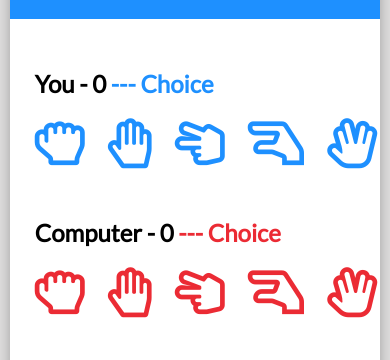
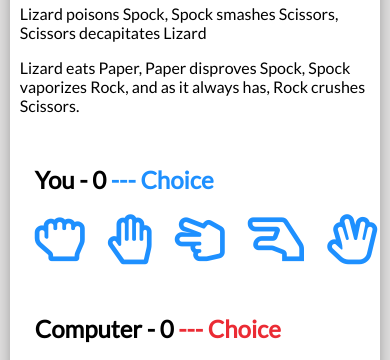
Before and after one commit to aabdulk862/spock-rock-game, a plain HTML site: page index.html in a window 390 px wide. Shown: the part 213-573 px from the top of the page. Drawn offline with Linux system fonts and the light colour scheme.

Commit message:
update rules

```diff
--- a/index.html
+++ b/index.html
@@ -14,6 +14,12 @@
         <div class="header">
             <h1>Rock Paper Scissors Lizard Spock</h1>
         </div>
+
+        <div class="rules">
+            <p> Scissors cuts Paper, Paper covers Rock, Rock crushes Lizard</p> <p>Lizard poisons Spock, Spock smashes Scissors, Scissors decapitates Lizard</p>
+            <p>Lizard eats Paper, Paper disproves Spock, Spock vaporizes Rock, and as it always has, Rock crushes Scissors.</p>
+        </div>
+
         <!-- Player Container -->
         <div class="player-container" id="player">
             <h2>You - <span id="playerScore">0</span>
@@ -42,6 +48,8 @@
         <div class="result-container">
             <h3 class="result-text" id="resultText">You won!</h3>
         </div>
+
+
     </div>
     <!-- Script -->
     <script src="script.js"></script>
--- a/style.css
+++ b/style.css
@@ -16,7 +16,7 @@ body {
 
 .game-container{
   width: 530px;
-  height: 600px;
+  height: 700px;
   background: white;
   border-radius: 8px;
   box-shadow: 0 10px 20px -5px rgba(0,0,0,0.5) ;
@@ -41,7 +41,9 @@ h1 {
 .player-container {
   margin: 50px;
 }
-
+.rules{
+  margin: 10px;
+}
 h2 {
   margin-bottom: 20px;
 }
@@ -92,11 +94,12 @@ h2 {
   margin-top: 20px;
 }
 
+
 /* Media Query: Large Smartphone (Vertical) */
 @media screen and (max-width: 600px) {
   .game-container {
     width: 95%;
-    height: 580px;
+    height: 750px;
   }
 
   h1 {
@@ -120,7 +123,7 @@ h2 {
 /* Media Query: iPhone (Vertical) */
 @media screen and (max-width: 376px) {
   .game-container {
-    height: 550px;
+    height: 700px;
   }
 
   h1 {
```
